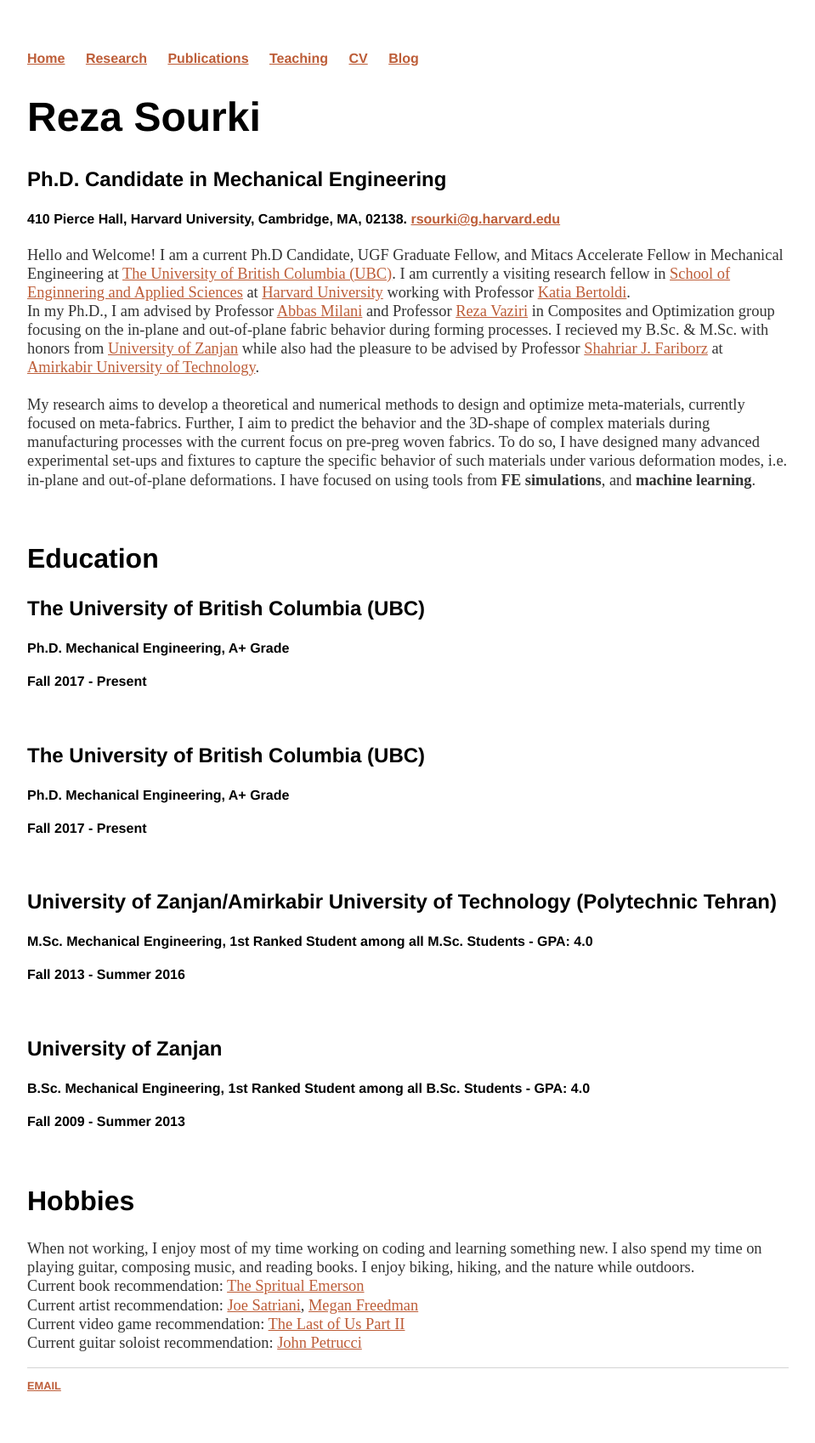
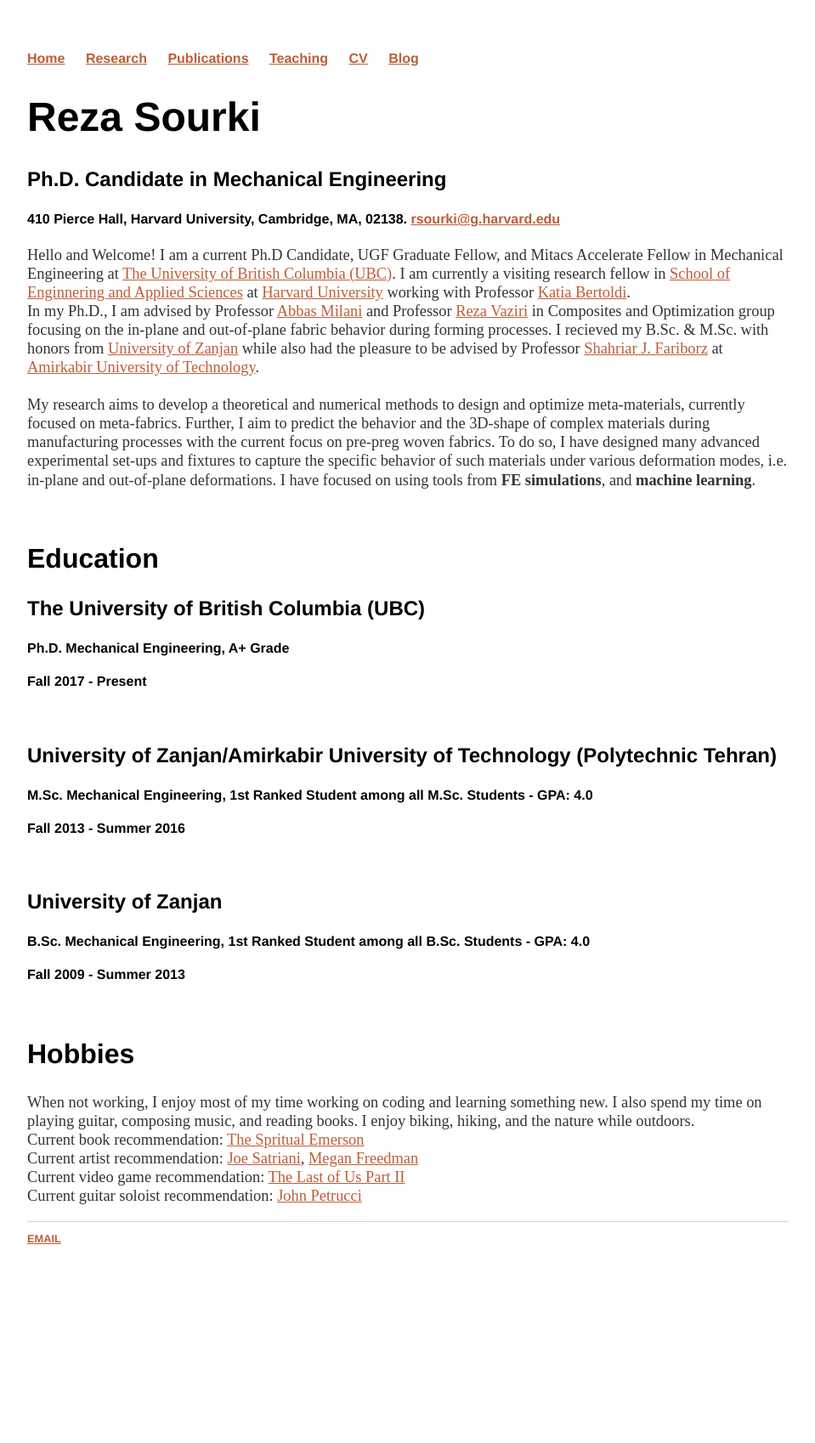
Before and after one commit to rsourki/rsourki.github.io, a Jekyll site: the page built from index.html, in a window 1280 px wide. Shown: the whole page at 85% size, without its empty margins (160-1119 px from the left). Built offline with Jekyll 4.4.1, drawn with Linux system fonts in a browser that asks for light colours; after the commit the page ends 1525 px from its top, so only the background shows below that.

Commit message:
Update index.html

```diff
--- a/index.html
+++ b/index.html
@@ -24,10 +24,6 @@ title: Reza Sourki Webpage
 	<h4>Ph.D. Mechanical Engineering, A+ Grade</h4>
 	<h4>Fall 2017 - Present</h4>
 	<br>
-	<h3>The University of British Columbia (UBC)</h2>
-	<h4>Ph.D. Mechanical Engineering, A+ Grade</h4>
-	<h4>Fall 2017 - Present</h4>
-	<br>
 	<h3>University of Zanjan/Amirkabir University of Technology (Polytechnic Tehran)</h2>
 	<h4>M.Sc. Mechanical Engineering, 1st Ranked Student among all M.Sc. Students - GPA: 4.0</h4>
 	<h4>Fall 2013 - Summer 2016</h4>
```
